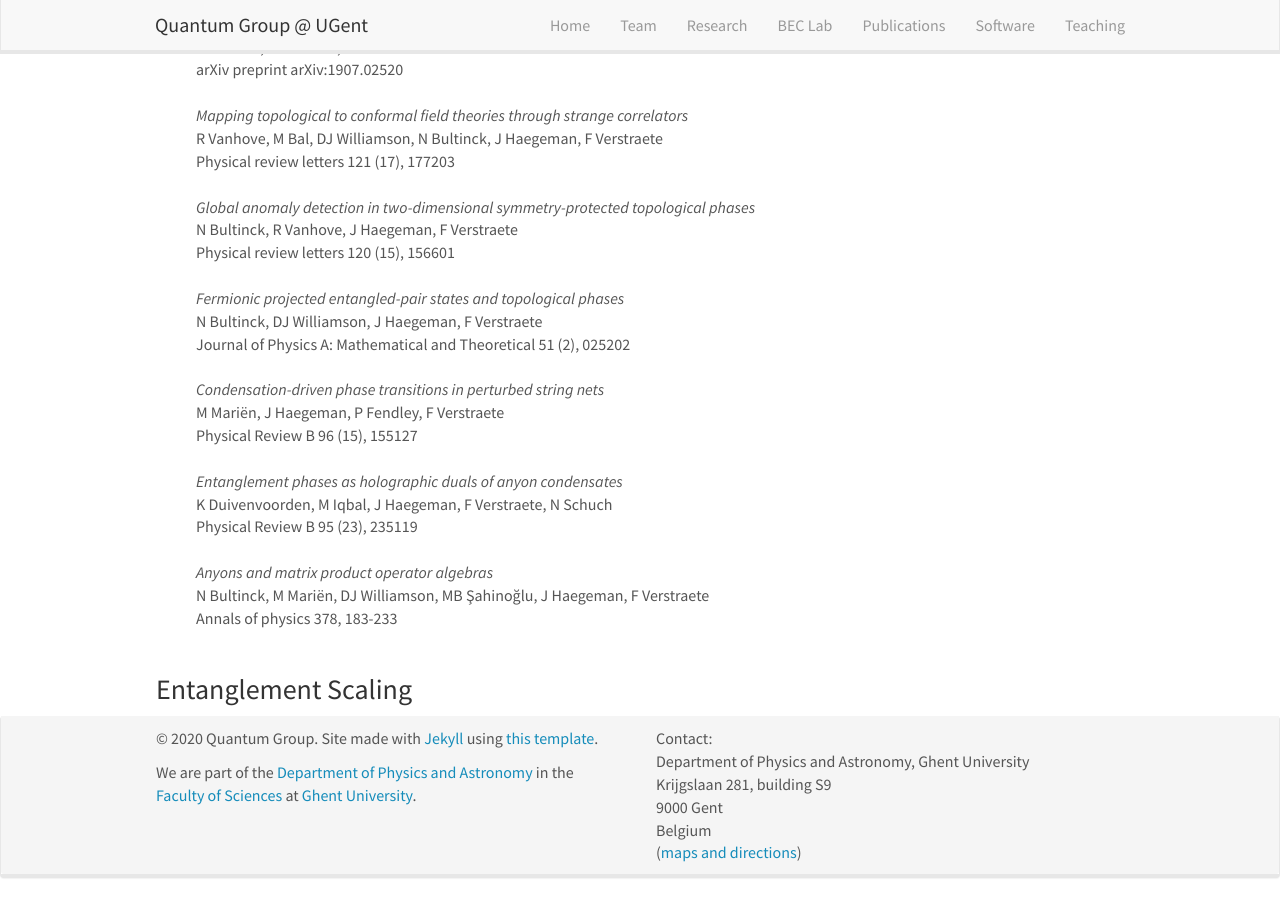
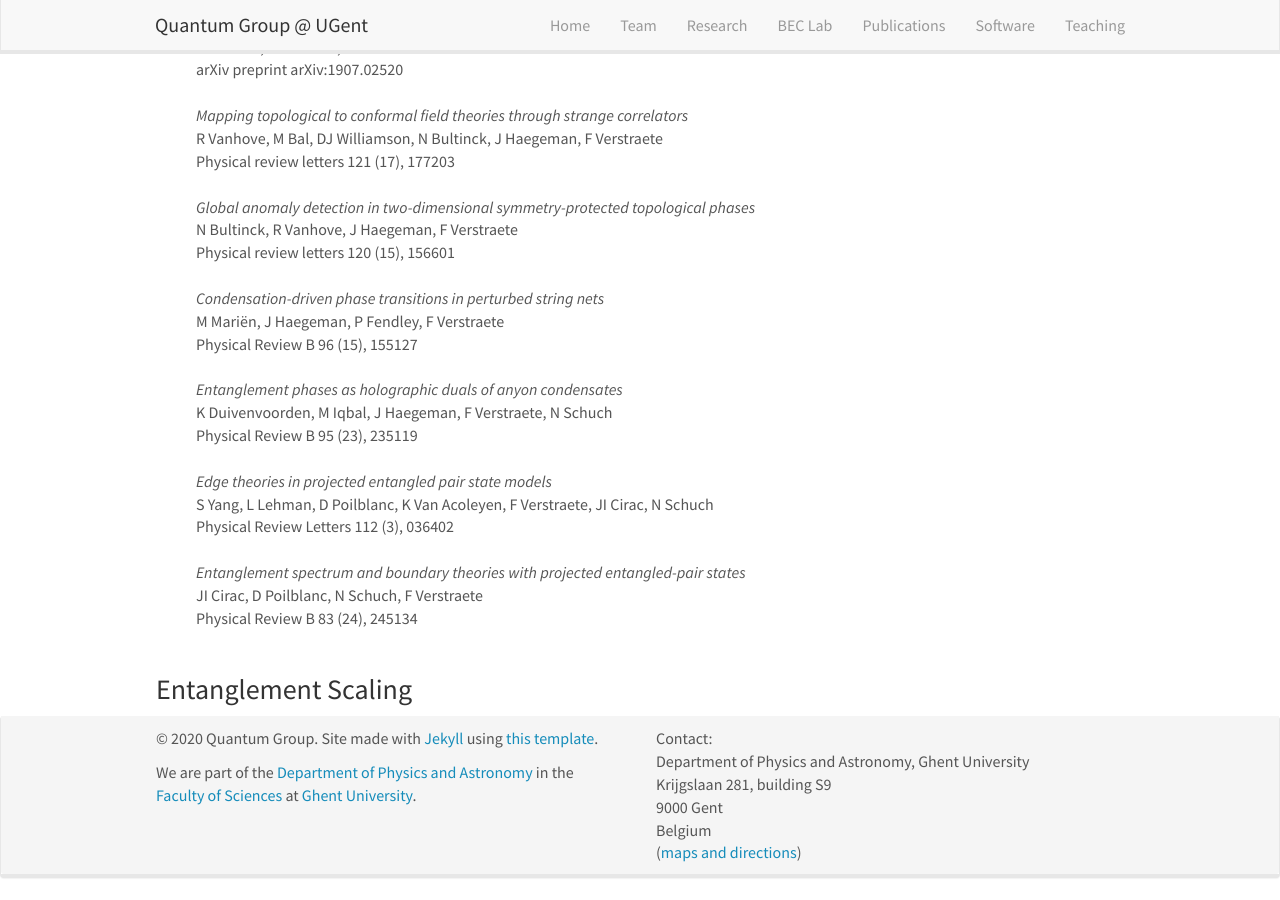
Before and after one commit to quantumghent/quantumghent.github.io, a Jekyll site: the page built from _pages/research.md, in a window 1280 px wide and 900 px high, scrolled down 16274 px. Built offline with Jekyll 4.4.1, drawn with Linux system fonts in a browser that asks for light colours; nearby versions of some CDN libraries.

Commit message:
Update research.md

```diff
--- a/_pages/research.md
+++ b/_pages/research.md
@@ -999,7 +999,6 @@ Tensor networks yield explicit and constructive representations of such dualitie
 L Lootens, J Fuchs, J Haegeman, C Schweigert, F Verstraete<br>
 arXiv preprint arXiv:2008.11187<br><br>
 
-
 <i> Tensor-network approach to phase transitions in string-net models</i><br>
 A Schotte, J Carrasco, B Vanhecke, L Vanderstraeten, J Haegeman, F Verstraete, J. Vidal<br>
 Physical Review B 100 (24), 245125<br><br>
@@ -1016,10 +1015,6 @@ Physical review letters 121 (17), 177203<br><br>
 N Bultinck, R Vanhove, J Haegeman, F Verstraete<br>
 Physical review letters 120 (15), 156601<br><br>
 
-<i> Fermionic projected entangled-pair states and topological phases</i><br>
-N Bultinck, DJ Williamson, J Haegeman, F Verstraete<br>
-Journal of Physics A: Mathematical and Theoretical 51 (2), 025202<br><br>
-
 <i> Condensation-driven phase transitions in perturbed string nets</i><br>
 M Mariën, J Haegeman, P Fendley, F Verstraete<br>
 Physical Review B 96 (15), 155127<br><br>
@@ -1028,10 +1023,13 @@ Physical Review B 96 (15), 155127<br><br>
 K Duivenvoorden, M Iqbal, J Haegeman, F Verstraete, N Schuch<br>
 Physical Review B 95 (23), 235119<br><br>
 
-<i> Anyons and matrix product operator algebras</i><br>
-N Bultinck, M Mariën, DJ Williamson, MB Şahinoğlu, J Haegeman, F Verstraete<br>
-Annals of physics 378, 183-233<br><br>
+<i> Edge theories in projected entangled pair state models</i><br>
+S Yang, L Lehman, D Poilblanc, K Van Acoleyen, F Verstraete, JI Cirac, N Schuch<br>
+Physical Review Letters 112 (3), 036402<br><br>
 
+<i> Entanglement spectrum and boundary theories with projected entangled-pair states</i><br>
+JI Cirac, D Poilblanc, N Schuch, F Verstraete<br>
+Physical Review B 83 (24), 245134<br><br>
 
 </p>
 
```
